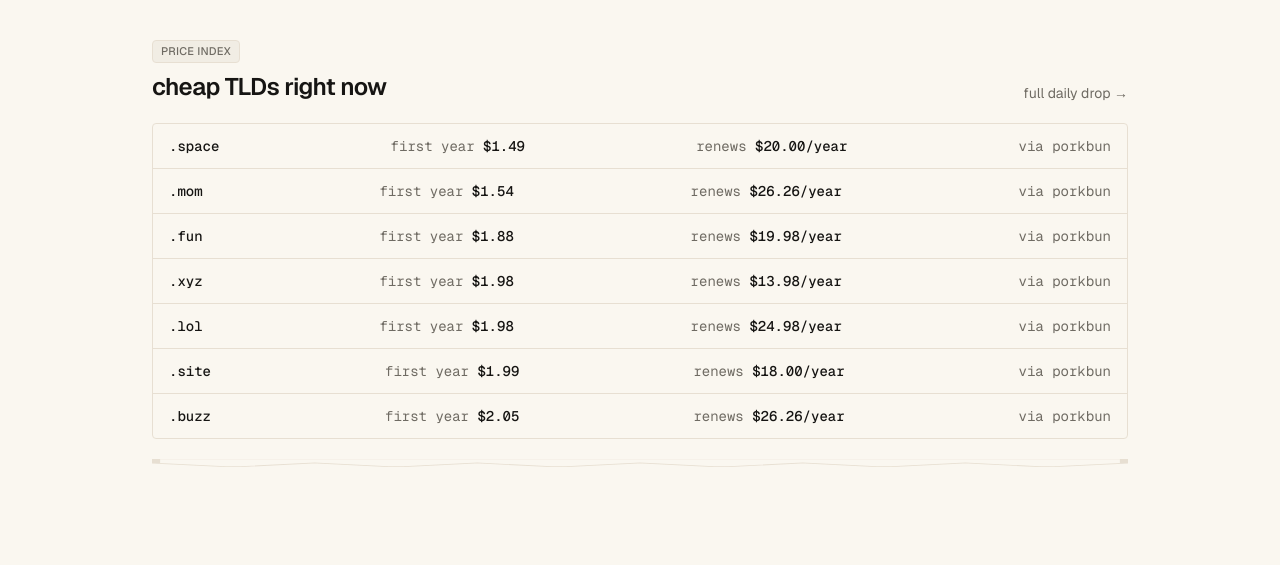
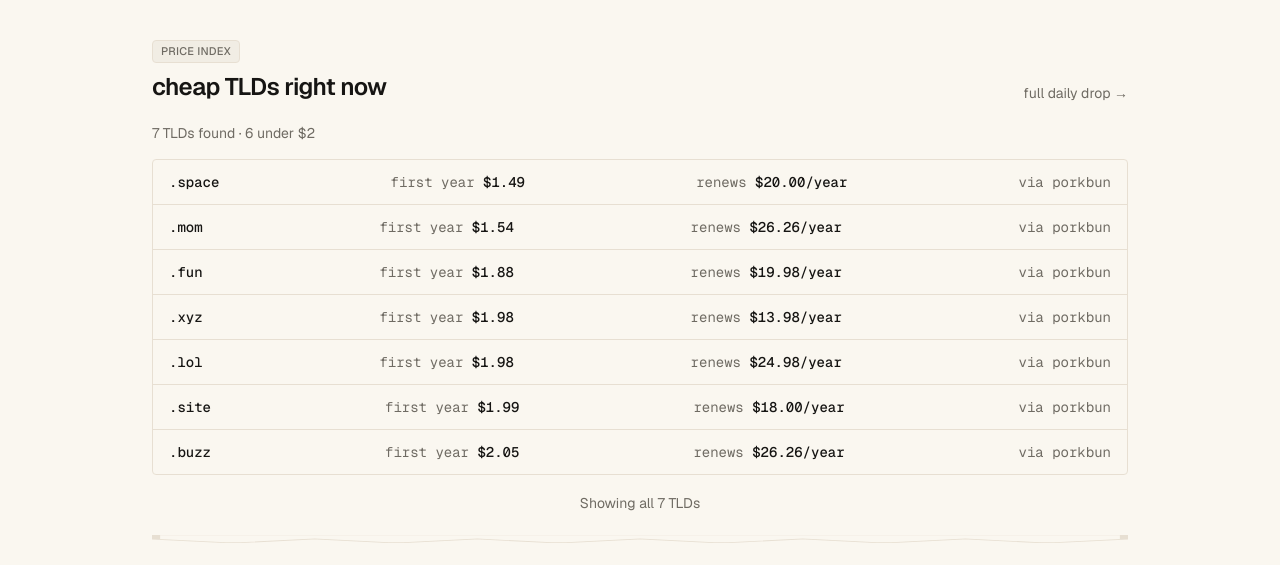
Before and after one commit to max-pantom/2dollar, a Next.js app: page / in a window 1280 px wide. Shown: the part 1180-1745 px from the top of the page. Built offline with nearby package versions, Linux system fonts and the light colour scheme; no server answers.

Commit message:
add infinite scroll to TLD list and search results

```diff
--- a/app/api/tlds/route.ts
+++ b/app/api/tlds/route.ts
@@ -1,8 +1,20 @@
-import { NextResponse } from "next/server"
+import { NextRequest, NextResponse } from "next/server"
 
 import { fetchCheapTlds } from "@/lib/registrars/porkbun"
 
-export async function GET() {
-  const tlds = await fetchCheapTlds()
-  return NextResponse.json({ tlds })
+export async function GET(request: NextRequest) {
+  const searchParams = request.nextUrl.searchParams
+  const limit = Math.min(parseInt(searchParams.get("limit") ?? "50"), 200)
+  const offset = parseInt(searchParams.get("offset") ?? "0")
+
+  const tlds = await fetchCheapTlds(5)
+  const total = tlds.length
+  const paginated = tlds.slice(offset, offset + limit)
+  const hasMore = offset + limit < total
+
+  return NextResponse.json({
+    tlds: paginated,
+    total,
+    hasMore,
+  })
 }
--- a/app/drop/page.tsx
+++ b/app/drop/page.tsx
@@ -33,12 +33,12 @@ export default function DropPage() {
           </h1>
           <p className="max-w-2xl text-pretty text-muted-foreground">
             A real-time price list pulled from the Porkbun public pricing API.
-            Sorted by first-year price, capped at $2.50.
+            Sorted by first-year price, showing all TLDs under $5.
           </p>
         </section>
 
         <section className="mt-12 space-y-5">
-          <TldList limit={20} />
+          <TldList />
         </section>
 
         <section className="mt-16 space-y-3">
--- a/components/tld-list.tsx
+++ b/components/tld-list.tsx
@@ -1,10 +1,73 @@
-import { fetchCheapTlds } from "@/lib/registrars/porkbun"
+"use client"
 
-export async function TldList({ limit = 8 }: { limit?: number }) {
-  const tlds = await fetchCheapTlds()
-  const visible = tlds.slice(0, limit)
+import { useEffect, useRef, useState, useCallback } from "react"
 
-  if (visible.length === 0) {
+export type TldInfo = {
+  extension: string
+  firstYearPrice: number
+  renewalPrice: number
+  registrar: string
+}
+
+export async function fetchTlds(limit = 50, offset = 0): Promise<{ tlds: TldInfo[]; total: number; hasMore: boolean }> {
+  const res = await fetch(`/api/tlds?limit=${limit}&offset=${offset}`)
+  const data = await res.json()
+  return data
+}
+
+export function TldList({ initialLimit = 20 }: { initialLimit?: number }) {
+  const [tlds, setTlds] = useState<TldInfo[]>([])
+  const [total, setTotal] = useState(0)
+  const [hasMore, setHasMore] = useState(false)
+  const [loading, setLoading] = useState(false)
+  const [page, setPage] = useState(0)
+  const loadMoreRef = useRef<HTMLDivElement>(null)
+  const initialLoaded = useRef(false)
+
+  const loadTlds = useCallback(async (pageNum: number) => {
+    if (loading) return
+    setLoading(true)
+    try {
+      const limit = 50
+      const data = await fetchTlds(limit, pageNum * limit)
+      if (pageNum === 0) {
+        setTlds(data.tlds)
+        setTotal(data.total)
+      } else {
+        setTlds((prev) => [...prev, ...data.tlds])
+      }
+      setHasMore(data.hasMore)
+      setPage(pageNum)
+    } finally {
+      setLoading(false)
+    }
+  }, [loading])
+
+  useEffect(() => {
+    if (initialLoaded.current) return
+    initialLoaded.current = true
+    loadTlds(0)
+  }, [loadTlds])
+
+  useEffect(() => {
+    if (!loadMoreRef.current || !hasMore) return
+
+    const observer = new IntersectionObserver(
+      (entries) => {
+        if (entries[0].isIntersecting) {
+          loadTlds(page + 1)
+        }
+      },
+      { threshold: 0.1 }
+    )
+
+    observer.observe(loadMoreRef.current)
+    return () => observer.disconnect()
+  }, [hasMore, page, loadTlds])
+
+  const absoluteCheap = tlds.filter((t) => t.firstYearPrice <= 2).length
+
+  if (tlds.length === 0 && !loading) {
     return (
       <p className="text-sm text-muted-foreground">
         Could not load registrar pricing right now. Try again in a minute.
@@ -13,10 +76,13 @@ export async function TldList({ limit = 8 }: { limit?: number }) {
   }
 
   return (
+    <div>
+      <p className="mb-4 text-sm text-muted-foreground">
+        {total} TLDs found · {absoluteCheap} under $2
+      </p>
       <div className="mode-panel rounded border border-border bg-background">
-      {visible.map((tld, index) => {
-        const renewalKnown =
-          Number.isFinite(tld.renewalPrice) && tld.renewalPrice > 0
+        {tlds.map((tld, index) => {
+          const renewalKnown = Number.isFinite(tld.renewalPrice) && tld.renewalPrice > 0
           return (
             <div
               key={tld.extension}
@@ -47,5 +113,12 @@ export async function TldList({ limit = 8 }: { limit?: number }) {
           )
         })}
       </div>
+      <div ref={loadMoreRef} className="mt-4 text-center">
+        {loading && <span className="text-muted-foreground">Loading more...</span>}
+        {!hasMore && tlds.length > 0 && (
+          <span className="text-sm text-muted-foreground">Showing all {total} TLDs</span>
+        )}
+      </div>
+    </div>
   )
 }
```
Also changed, not shown: 2 other files (tests, documents, lock files or other folders). Lines whose indentation alone changed are shown as unchanged.
